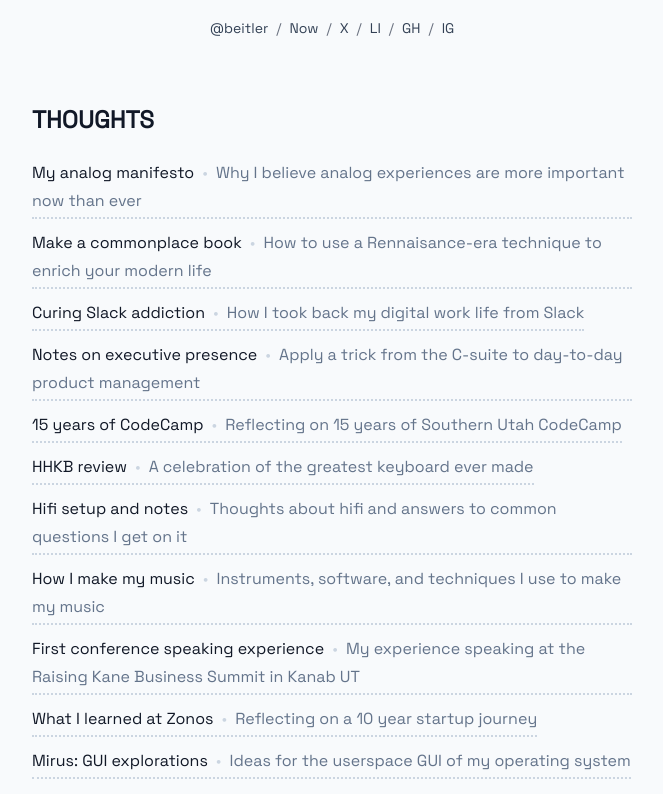
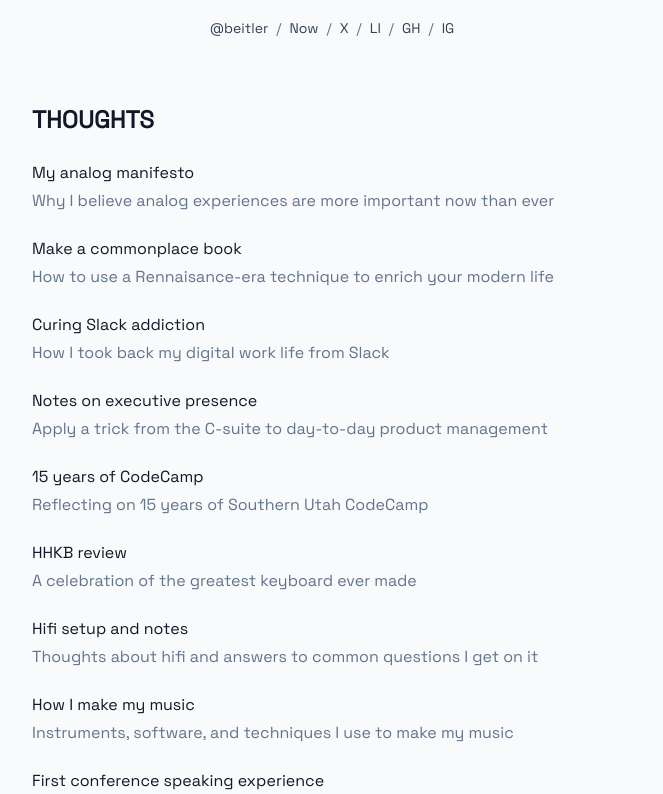
Before and after one commit to joshbeitler/btlr.xyz, a Next.js app: page /thoughts in a window 1280 px wide. Shown: the top 794 px of the page, without its empty margins (308-971 px from the left). Built offline with nearby package versions, Linux system fonts and the light colour scheme.

Commit message:
Client render quote of the day

```diff
--- a/app/page.js
+++ b/app/page.js
@@ -1,45 +1,8 @@
-import { Freehand } from "next/font/google";
 import Image from "next/image";
 import { PageTitle } from "@/components/page-title";
-
-const freehand = Freehand({
-  subsets: ["latin"],
-  weight: "400",
-  display: "swap",
-});
-
-const quotes = [
-  "enjoying the great outdoors",
-  "you can't see but its a canadian tux",
-  "is my css polaroid convincing?",
-  "email me - hello <at> btlr <dot> xyz",
-  "follow me on twitter - @joshbeitler",
-  "i like fountain pens",
-  "i love you too, random citizen!",
-  "try the blog - its refreshing",
-  "hover on me, you know you want to!",
-  "exclusive trading card",
-  "follow me on insta - @joshbeitler",
-  "follow me on github - @joshbeitler",
-  "stream 'Sweet Sensation' by Phobos",
-  "stream 'Sparkling' by Phobos",
-  "stream 'Decadent' by Phobos",
-  "100% pure, homegrown CSS. And Tailwind.",
-  "No preservatives or GMOs",
-  "you had to be there",
-  "rizzard of oz",
-  "chatgpt stole my wife",
-  "this quote is brought to you by Brawndo",
-  "think different",
-  "do not fear, fear is the mind killer",
-  "where we're going, we don't need roads",
-  "now in 3D",
-  "i'm going on an adventure!",
-];
+import { QuoteOfTheDay } from "@/components/quote-of-the-day";
 
 const Home = () => {
-  const quote = quotes[Math.floor(Math.random() * quotes.length)];
-
   return (
     <div className="no-underline relative w-[1076px] -left-[calc((1076px-100%)/2)] flex flex-row gap-48">
       <div className="flex-col flex flex-1">
@@ -112,13 +75,7 @@ const Home = () => {
             style={{ width: "auto", height: "auto", objectFit: "contain" }}
           />
           <div className="polaroid z-50 absolute left-0 top-0 w-full h-full opacity-30 group-hover:opacity-10 transition-all ease-in-out duration-300"></div>
-          <span
-            className={`transition-all ease-in-out duration-300 group-hover:text-slate-500 text-lg text-slate-400 stamp ${freehand.className}`}
-          >
-            &ldquo;
-            {quote}
-            &rdquo; -JB
-          </span>
+          <QuoteOfTheDay />
         </div>
 
         <Image
--- a/app/thoughts/page.js
+++ b/app/thoughts/page.js
@@ -8,16 +8,13 @@ const Thoughts = () => {
     <>
       <PageTitle>Thoughts</PageTitle>
 
-      <div className="space-y-2">
+      <div className="space-y-4 no-underline">
         {posts.map((post) => (
           <div key={post.slug} className="flex">
-            <div className="flex flex-row">
-              <a
-                href={`/blog/${post.slug}`}
-              >
-                {post.title}
-                <span className="text-slate-300 mx-2">•</span>
-                <span className="text-slate-500 mt-0.5">{post.subtitle}</span>
+            <div className="flex flex-column">
+              <a href={`/blog/${post.slug}`}>
+                <div>{post.title}</div>
+                <div className="text-slate-500">{post.subtitle}</div>
               </a>
             </div>
           </div>
--- a/components/nav.js
+++ b/components/nav.js
@@ -3,9 +3,9 @@ import Link from "next/link";
 export const Nav = () => (
   <nav className="no-underline flex justify-center flex-1 items-center space-x-2 text-gray-500 text-sm mb-16">
     <Link href="/">@beitler</Link>
+    {/* <span>/</span>
+    <Link href="/thoughts">Thoughts</Link> */}
     <span>/</span>
-    {/* <Link href="/thoughts">Thoughts</Link>
-    <span>/</span> */}
     {/* <Link href="/bookshelf">Bookshelf</Link> */}
     {/* <span>/</span>
     <Link href="/music">Music</Link>
--- /dev/null
+++ b/components/quote-of-the-day.js
@@ -0,0 +1,57 @@
+"use client";
+
+import { useState, useEffect } from "react";
+import { Freehand } from "next/font/google";
+
+const freehand = Freehand({
+  subsets: ["latin"],
+  weight: "400",
+  display: "swap",
+});
+
+const quotes = [
+  "enjoying the great outdoors",
+  "you can't see but its a canadian tux",
+  "is my css polaroid convincing?",
+  "email me - hello <at> btlr <dot> xyz",
+  "follow me on twitter - @joshbeitler",
+  "i like fountain pens",
+  "i love you too, random citizen!",
+  "try the blog - its refreshing",
+  "hover on me, you know you want to!",
+  "exclusive trading card",
+  "follow me on insta - @joshbeitler",
+  "follow me on github - @joshbeitler",
+  "stream 'Sweet Sensation' by Phobos",
+  "stream 'Sparkling' by Phobos",
+  "stream 'Decadent' by Phobos",
+  "100% pure, homegrown CSS. And Tailwind.",
+  "No preservatives or GMOs",
+  "you had to be there",
+  "rizzard of oz",
+  "chatgpt stole my wife",
+  "this quote is brought to you by Brawndo",
+  "think different",
+  "do not fear, fear is the mind killer",
+  "where we're going, we don't need roads",
+  "now in 3D",
+  "i'm going on an adventure!",
+];
+
+export const QuoteOfTheDay = () => {
+  const [quote, setQuote] = useState("");
+
+  useEffect(() => {
+    setQuote(quotes[Math.floor(Math.random() * quotes.length)]);
+  }, []);
+
+  return (
+    <span
+      className={`transition-all ease-in-out duration-300 group-hover:text-slate-500 text-lg text-slate-400 stamp ${freehand.className}`}
+    >
+      &ldquo;
+      {quote}
+      &rdquo; -JB
+    </span>
+  );
+};
```
